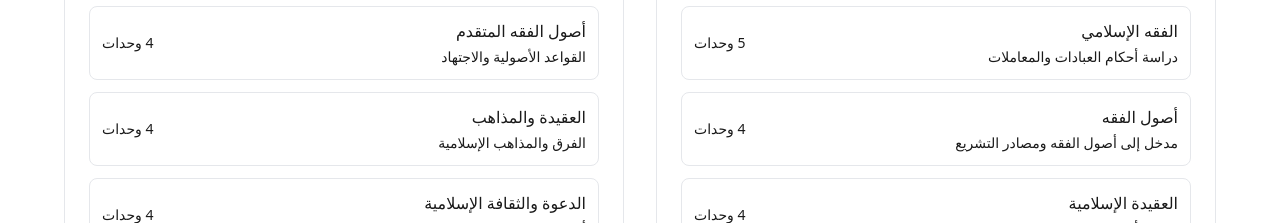
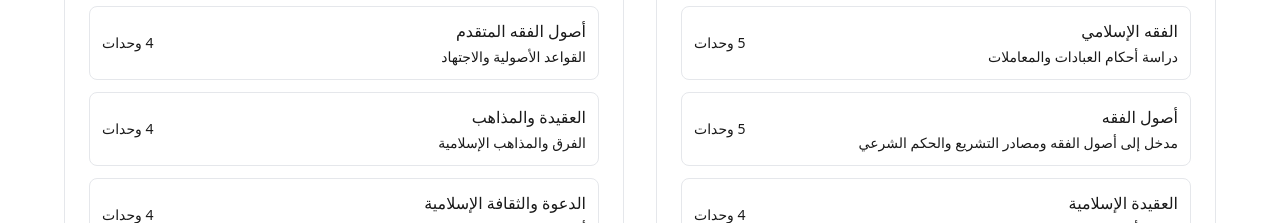
Before and after one commit to aboukhadija1639/Manhaj-Islamic-Studies, a React (Vite) app: page /academics/licence-islamic-sciences/common-core in a window 1280 px wide. Shown: the part 1520-1743 px from the top of the page. Built offline with nearby package versions, Linux system fonts and the light colour scheme.

Commit message:
fix: ensure Usul al-Fiqh module appears correctly in all lists and sync IDs

```diff
--- a/src/data/academics/common-core.data.ts
+++ b/src/data/academics/common-core.data.ts
@@ -85,11 +85,11 @@ export const commonCoreDetails = {
         description: 'دراسة أحكام العبادات والمعاملات',
       },
       {
-        id: 'usul-fiqh',
+        id: 'usul-al-fiqh-1',
         nameAr: 'أصول الفقه',
-        credits: 4,
+        credits: 5,
         type: 'fundamental' as const,
-        description: 'مدخل إلى أصول الفقه ومصادر التشريع',
+        description: 'مدخل إلى أصول الفقه ومصادر التشريع والحكم الشرعي',
       },
       {
         id: 'aqidah-islamiyah',
```
